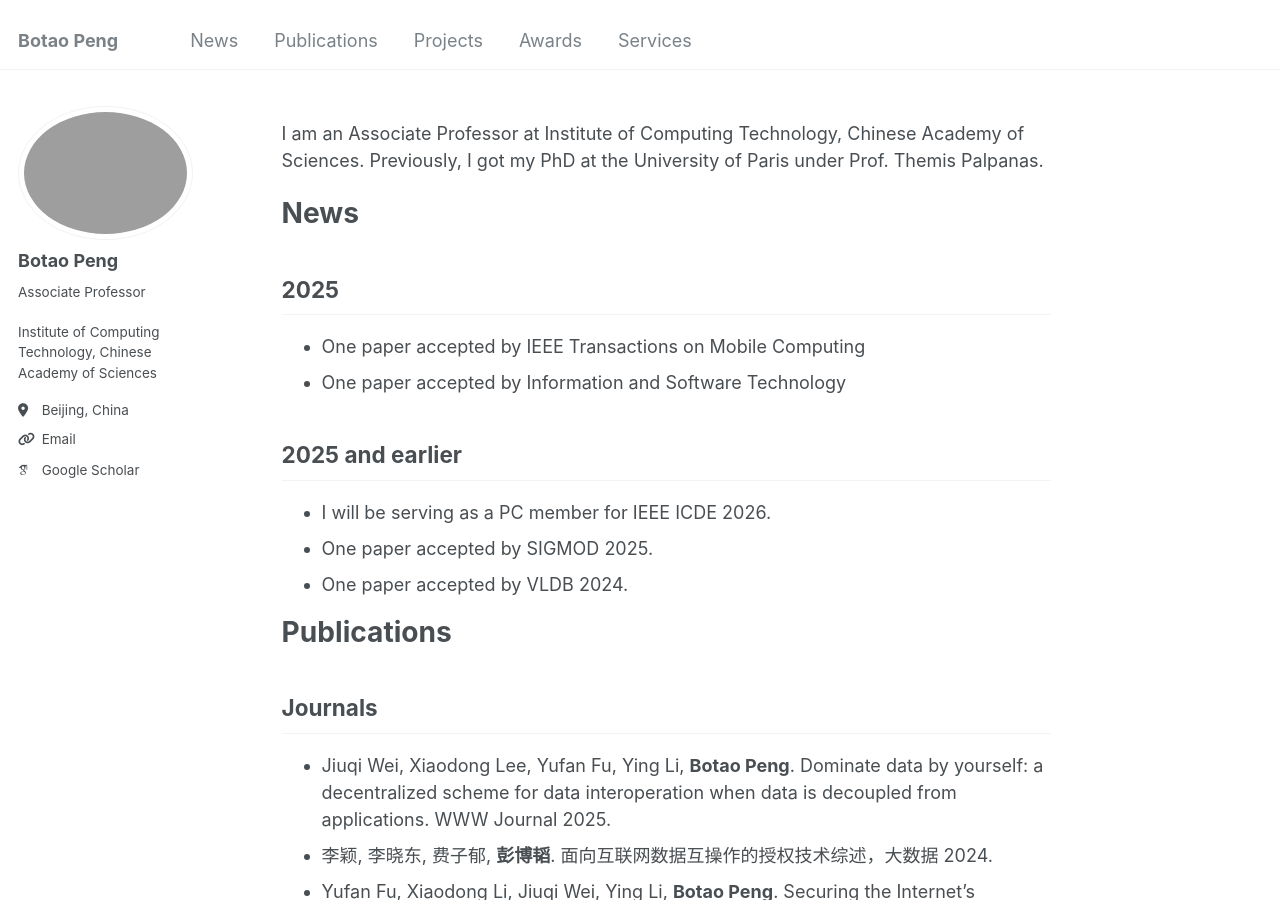
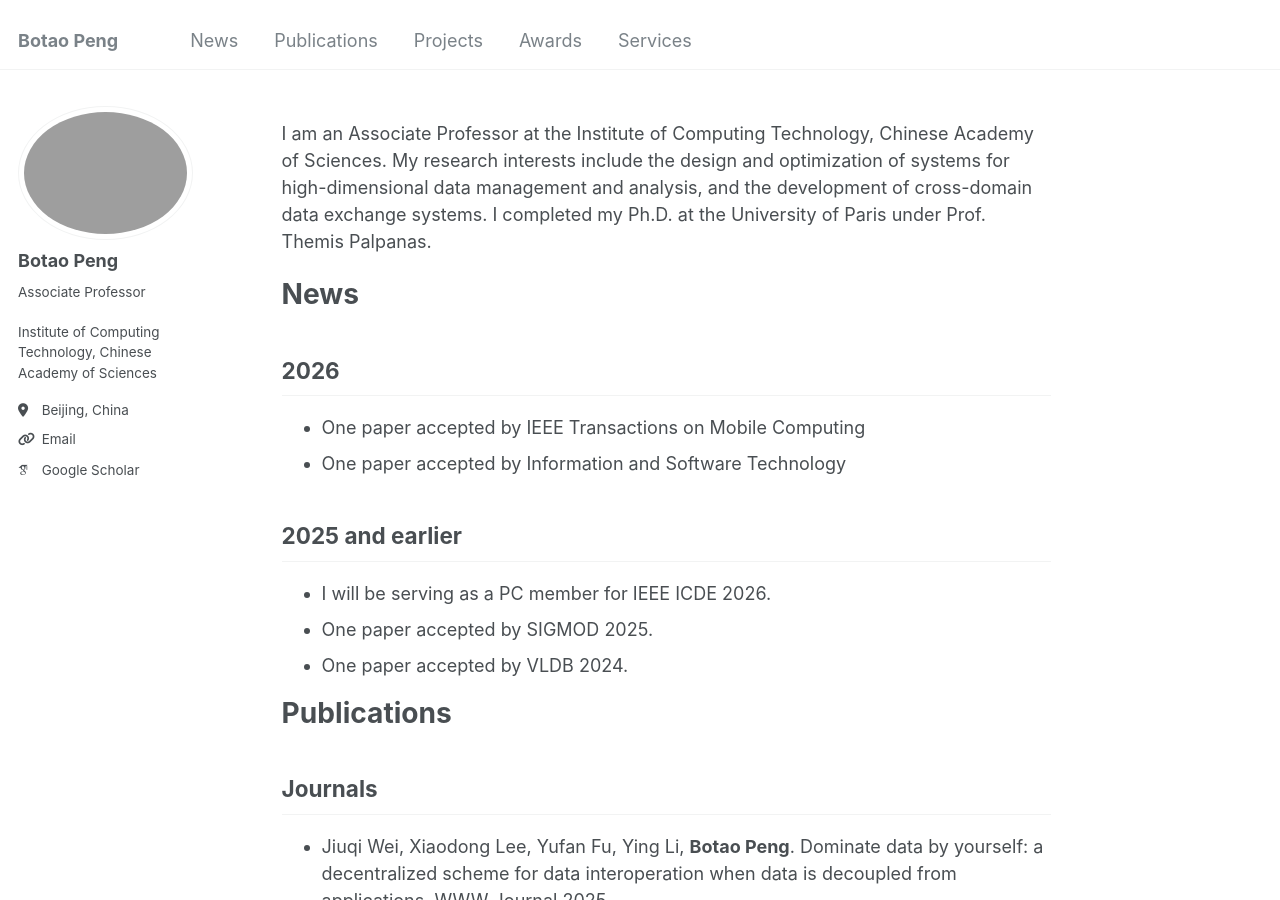
Before and after one commit to BotaoPENG/botaopeng.github.io, a Jekyll site: the page built from _pages/about.md, in a window 1280 px wide and 900 px high. Built offline with Jekyll 4.4.1, drawn with Linux system fonts in a browser that asks for light colours; some web fonts are replaced.

Commit message:
Update about.md

```diff
--- a/_pages/about.md
+++ b/_pages/about.md
@@ -6,12 +6,11 @@ redirect_from:
   - /about/
   - /about.html
 ---
-I am an Associate Professor at Institute of Computing Technology, Chinese Academy of Sciences.
-Previously, I got my PhD at the University of Paris under Prof. Themis Palpanas.
+I am an Associate Professor at the Institute of Computing Technology, Chinese Academy of Sciences. My research interests include the design and optimization of systems for high-dimensional data management and analysis, and the development of cross-domain data exchange systems. I completed my Ph.D. at the University of Paris under Prof. Themis Palpanas.
 
 # News {#news}
 
-## 2025
+## 2026
 
 - One paper accepted by IEEE Transactions on Mobile Computing
 - One paper accepted by Information and Software Technology
```
